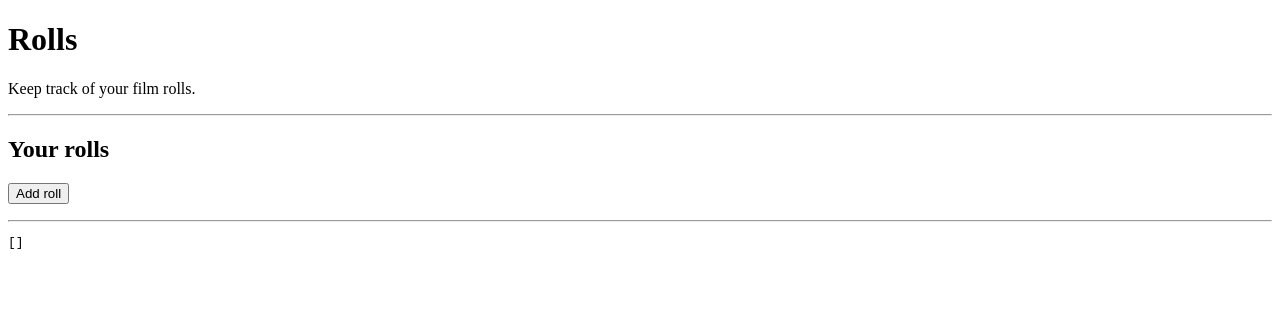
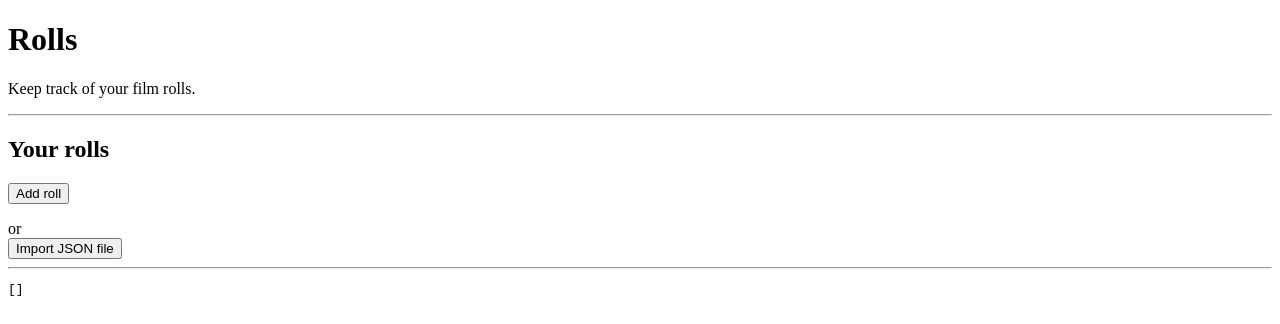
Before and after one commit to Luuk3333/Analog-Tools, a SvelteKit app: page /rolls in a window 1280 px wide. Shown: the top 324 px of the page. Built offline with nearby package versions, Linux system fonts and the light colour scheme.

Commit message:
Add button to import JSON file

```diff
--- a/src/routes/rolls/+page.svelte
+++ b/src/routes/rolls/+page.svelte
@@ -84,7 +84,33 @@
 	{/each}
 </ul>
 
-{#if rolls.current.length > 0}
+{#if rolls.current.length === 0}
+	or
+	<br />
+	<button
+		onclick={() => {
+			const input = document.createElement("input");
+			input.type = "file";
+			input.accept = ".json";
+			input.onchange = async function (event) {
+				const file = event.target.files[0];
+				if (file) {
+					const reader = new FileReader();
+					reader.onload = function (e) {
+						try {
+							const importedData = JSON.parse(e.target.result);
+							rolls.current = importedData;
+							console.log("Imported JSON:", rolls.current);
+						} catch (error) {
+							console.error("Error parsing JSON:", error);
+						}
+					};
+					reader.readAsText(file);
+				}
+			};
+			input.click();
+		}}>Import JSON file</button>
+{:else}
 	<button
 		onclick={() => {
 			var blob = new Blob([JSON.stringify(rolls.current, null, 2)], {
```
